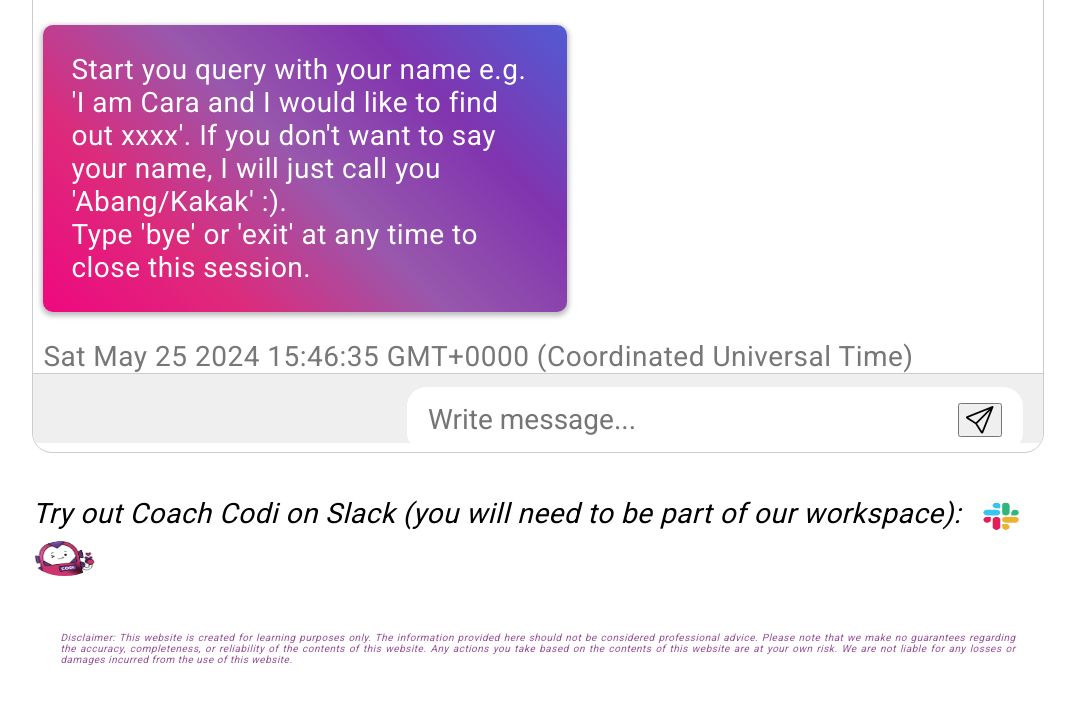
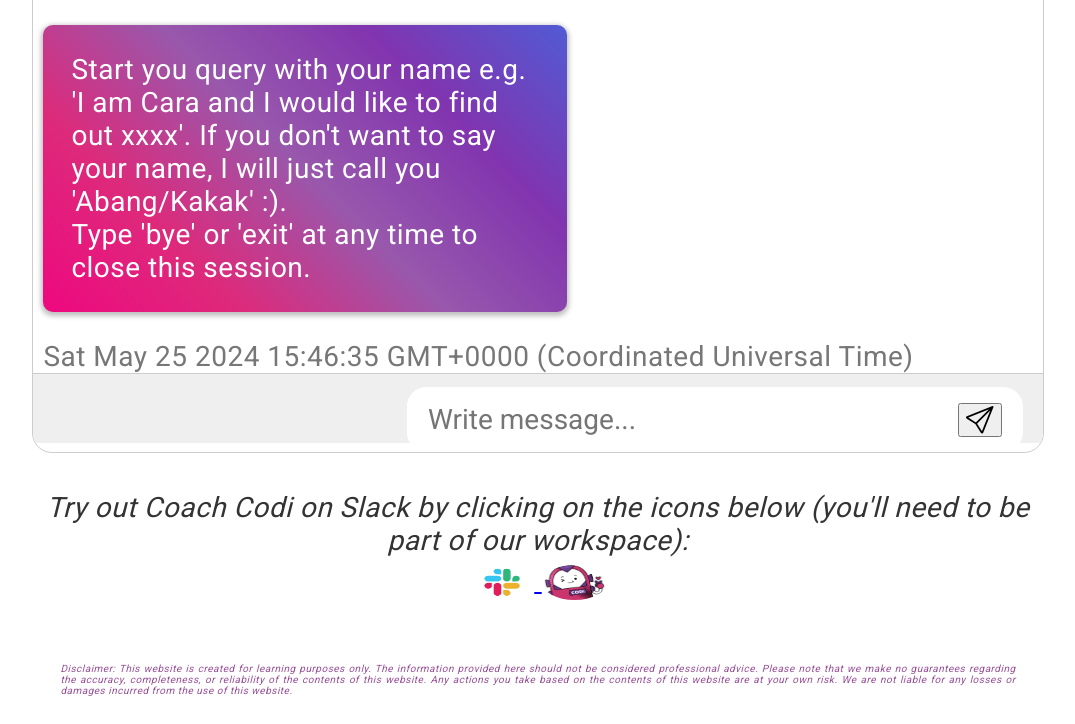
Before and after one commit to im-tchia/slack1, a website: page index.html in a window 1280 px wide. Shown: the part 1607-2331 px from the top of the page, without its empty margins (102-1177 px from the left). Before the commit the page ends 2300 px from the top, so only its background shows below. Drawn offline with nearby package versions, Linux system fonts and the light colour scheme.

Commit message:
updated css for the footer linking to the slack app

```diff
--- a/index.html
+++ b/index.html
@@ -166,8 +166,8 @@
         </div>
       </div>
     </div>
-    <footer>
-      <p><i>Try out Coach Codi on Slack (you will need to be part of our workspace):</i>
+    <footer class="footerSlack">
+      <p><i>Try out Coach Codi on Slack by clicking on the icons below (you'll need to be part of our workspace):</i><br>
       <a href="https://slack.com/app_redirect?app=A07366PGG7L" target="_blank">
           <img src="slack_logo.png" alt="Slack Logo" height="50">
           <img src="codi.png" height ="35">
--- a/styles.css
+++ b/styles.css
@@ -229,6 +229,17 @@ received-chats-img {
     margin-right: 1rem;
 }
 
+.footerSlack{
+    color: rgba(0, 0, 0, 0.8);
+    border-radius: 10px;
+    font-size: 14px;
+    padding: 5px 10px 5px 12px;
+    width: 100%;
+    padding: 0rem;
+    text-align:center;
+    align-items: center;
+   // box-shadow: rgb(0 0 0 / 25%) 0px 2px 5px 2px;
+}
 
 .footer {
     border-radius: 10px;
```
